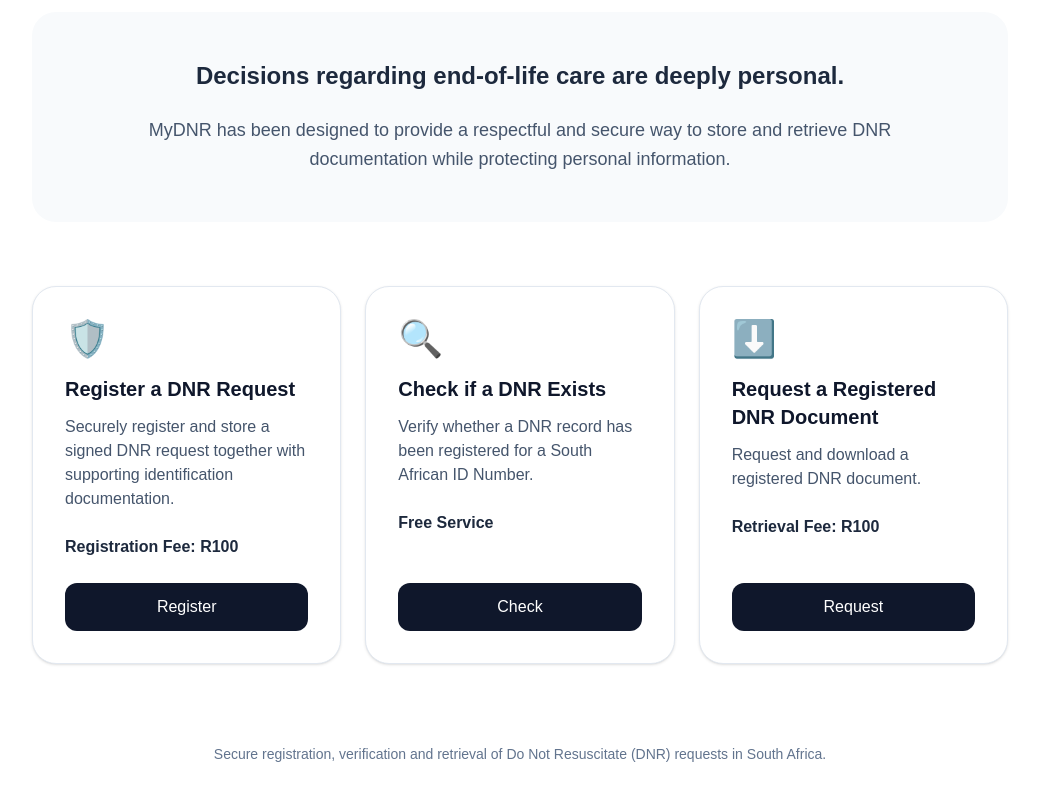
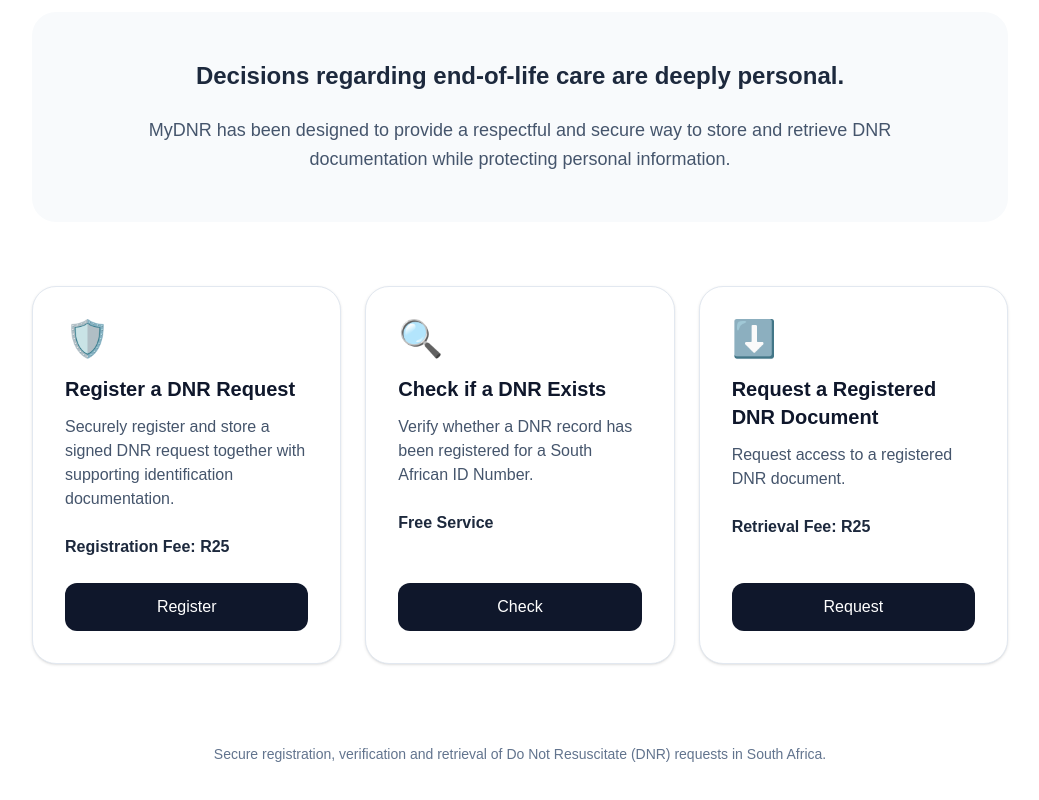
Before and after one commit to markkairostech-cloud/mydnr, a Next.js app: page / in a window 1280 px wide. Shown: the part 552-1352 px from the top of the page, without its empty margins (120-1159 px from the left). Built offline with nearby package versions, Linux system fonts and the light colour scheme.

Commit message:
Complete DNR check and document retrieval flow

```diff
--- a/app/page.tsx
+++ b/app/page.tsx
@@ -68,7 +68,7 @@
             </p>
 
             <p className="font-semibold text-slate-800 mb-6">
-              Registration Fee: R100
+              Registration Fee: R25
             </p>
 
             <div className="mt-auto">
@@ -101,9 +101,12 @@
             </p>
 
             <div className="mt-auto">
-              <button className="w-full bg-slate-900 text-white py-3 rounded-xl">
+              <Link
+                href="/check"
+                className="block w-full bg-slate-900 text-white py-3 rounded-xl text-center"
+              >
                 Check
-              </button>
+              </Link>
             </div>
 
           </div>
@@ -118,17 +121,20 @@
             </h3>
 
             <p className="text-slate-600 mb-6">
-              Request and download a registered DNR document.
+              Request access to a registered DNR document.
             </p>
 
             <p className="font-semibold text-slate-800 mb-6">
-              Retrieval Fee: R100
+              Retrieval Fee: R25
             </p>
 
             <div className="mt-auto">
-              <button className="w-full bg-slate-900 text-white py-3 rounded-xl">
+              <Link
+                href="/request-document"
+                className="block w-full bg-slate-900 text-white py-3 rounded-xl text-center"
+              >
                 Request
-              </button>
+              </Link>
             </div>
 
           </div>
```
